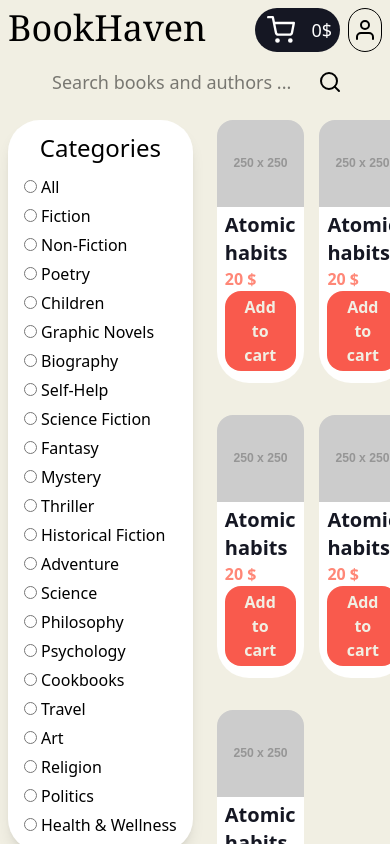
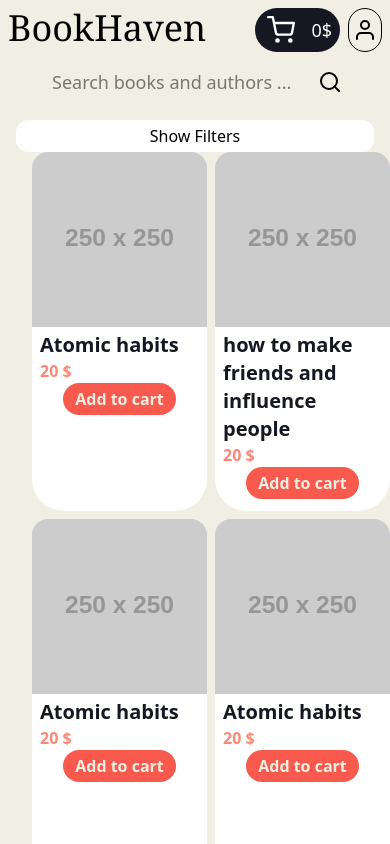
Before and after one commit to forge34/book-library, a React (Vite) app in the folder client/: page / in a window 390 px wide. Shown: the top 844 px of the page. Built offline with nearby package versions, Linux system fonts and the light colour scheme.

Commit message:
feat: make category menu responsive

```diff
--- a/client/src/App.tsx
+++ b/client/src/App.tsx
@@ -1,21 +1,22 @@
 import BookCard from "./components/book-card";
 import CategorySection from "./components/category-section";
 import Header from "./components/header";
+
 function App() {
   return (
     <>
       <Header></Header>
-      <div className="flex flex-row">
+      <div className="flex flex-col lg:flex-row px-4 lg:px-0">
         <CategorySection />
 
-        <div className="grid grid-rows-3 max-md:grid-cols-2 ml-4 grid-cols-4 gap-8 w-full">
+        <div className="grid grid-rows-3 grid-cols-2 lg:grid-cols-4 ml-4  gap-2 lg:gap-6 w-full">
           <BookCard
             title="Atomic habits"
             price={20}
             imgUrl="https://placehold.co/250x250"
           />
           <BookCard
-            title="Atomic habits"
+            title="how to make friends and influence people "
             price={20}
             imgUrl="https://placehold.co/250x250"
           />
--- a/client/src/components/category-item.tsx
+++ b/client/src/components/category-item.tsx
@@ -4,9 +4,9 @@ interface CategoryItemProps {
 
 export default function CategoryItem(props: CategoryItemProps) {
   return (
-    <div>
+    <div className="flex flex-row items-center overflow-hidden">
       <input className="mr-1 mt-2 mb-2" type="radio" name="category" />
-      <span>{props.name}</span>
+      <span className="font-light">{props.name}</span>
     </div>
   );
 }
--- a/client/src/components/category-section.tsx
+++ b/client/src/components/category-section.tsx
@@ -1,4 +1,8 @@
 import CategoryItem from "./category-item";
+import XIcon from "../assets/x.svg";
+import { useMediaQuery } from "react-responsive";
+import { useState } from "react";
+import Button from "./ui/button";
 
 const bookCategories = [
   "All",
@@ -27,13 +31,44 @@ const bookCategories = [
 ];
 
 export default function CategorySection() {
+  const isTabletOrMobile = useMediaQuery({ query: "(max-width: 1224px)" });
+  const [expanded, setExpanded] = useState(false);
+
+  const showClasses = expanded ? "w-100 " : "w-0 ";
+
+  function handleShowFilter() {
+    setExpanded(true);
+  }
+
   return (
-    <div className="flex  flex-col bg-white  ml-2 py-3 px-4 w-fit h-full rounded-4xl  mr-2 shadow-lg flex-none">
-      <h1 className="text-2xl mb-2 self-center">Categories</h1>
+    <>
+      <Button
+        styles={`md:hidden ${expanded ? "invisible" : "visible"}`}
+        clickHandler={handleShowFilter}
+        text="Show Filters"
+      />
+      <div
+        className={` flex flex-col md:py-2 md:px-4 overflow-hidden absolute md:static
+                    transition-all md:transition-none  ease-in-out h-full bg-white rounded-r-2xl
+                     flex-none ${showClasses} duration-500 md:w-fit md:opacity-100 box-border`}
+      >
+        <div className="flex flex-row overflow-hidden">
+          <h1 className="text-2xl mb-2 self-center">Categories</h1>
+          {isTabletOrMobile && (
+            <img
+              onClick={() => {
+                setExpanded(false);
+              }}
+              src={XIcon}
+              className="ml-auto"
+            />
+          )}
+        </div>
 
-      {bookCategories.map((e) => {
-        return <CategoryItem name={e} />;
-      })}
-    </div>
+        {bookCategories.map((e) => {
+          return <CategoryItem key={e} name={e} />;
+        })}
+      </div>
+    </>
   );
 }
--- /dev/null
+++ b/client/src/components/ui/button.tsx
@@ -0,0 +1,16 @@
+interface ButtonProps {
+  text: string;
+  clickHandler?: React.MouseEventHandler;
+  styles?: string|null;
+}
+
+export default function Button(props: ButtonProps) {
+  return (
+    <button
+      className={"py-1 px-2 rounded-xl bg-white " + props.styles}
+      onClick={props.clickHandler}
+    >
+      {props.text}
+    </button>
+  );
+}
```
Also changed, not shown: client/src/assets/x.svg (added).
